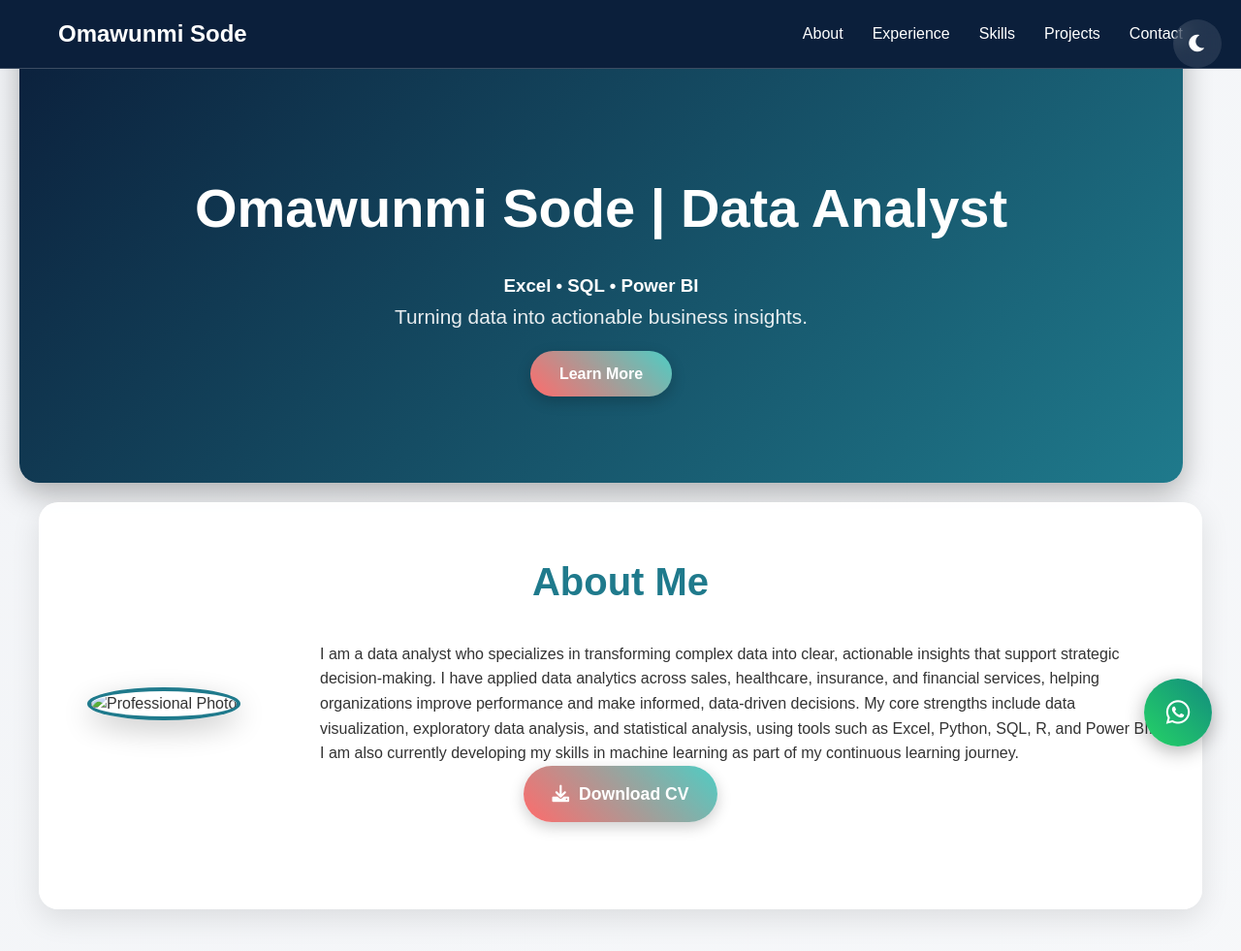
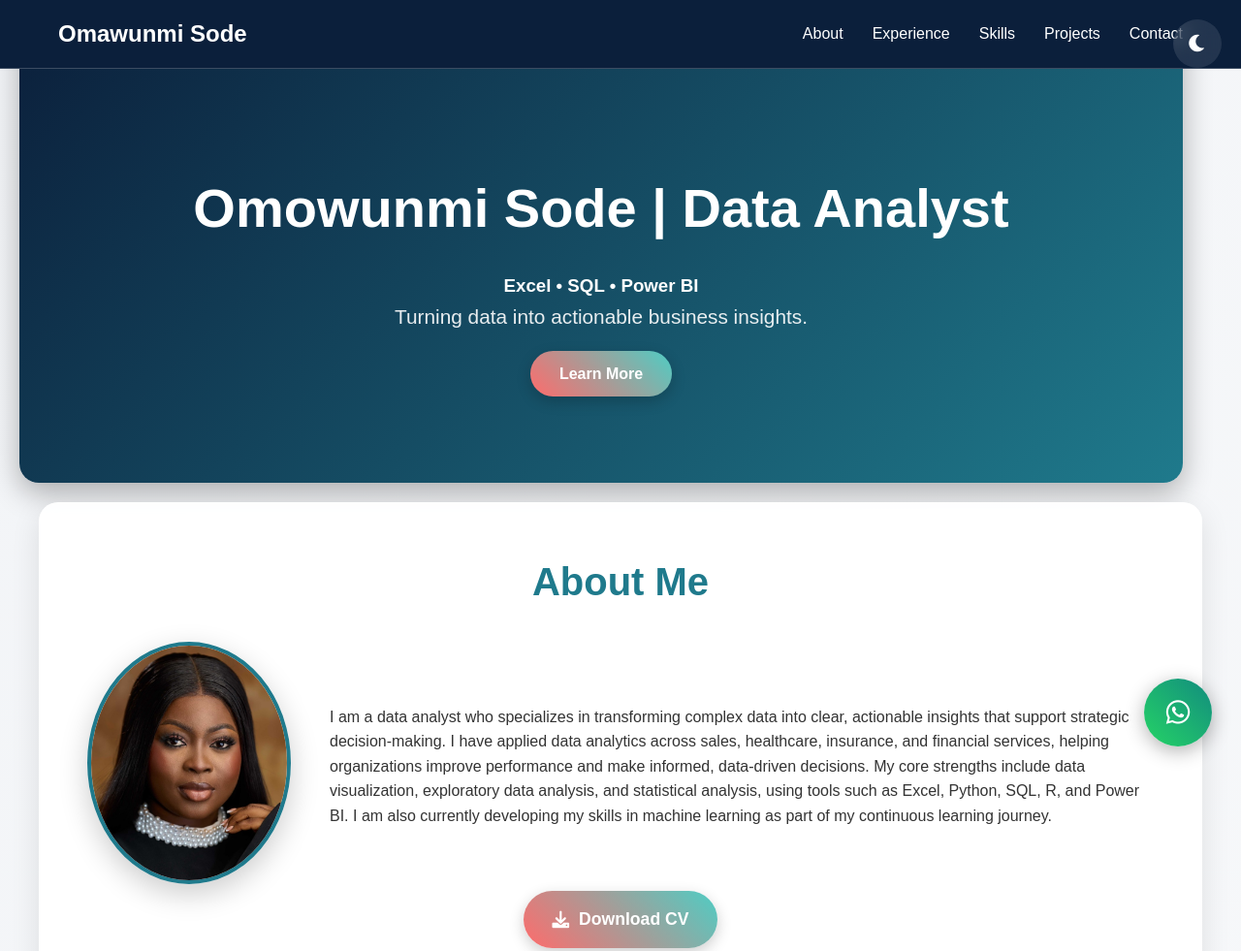
Before and after one commit to Ridwan-the-Analyst/Omawunmi, a plain HTML site: page index.html in a window 1280 px wide. Shown: the top 981 px of the page at 97% size. Drawn offline with Linux system fonts and the light colour scheme.

Commit message:
Update index.html

```diff
--- a/index.html
+++ b/index.html
@@ -3,7 +3,7 @@
 <head>
     <meta charset="UTF-8">
     <meta name="viewport" content="width=device-width, initial-scale=1.0">
-    <title>Omawunmi Sode| Data Analyst</title>
+    <title>Omowunmi Sode| Data Analyst</title>
     <link rel="stylesheet" href="https://cdnjs.cloudflare.com/ajax/libs/font-awesome/6.0.0-beta3/css/all.min.css">
     <style>
         * {
@@ -830,7 +830,7 @@
     </button>
 
     <section id="hero">
-        <h2>Omawunmi Sode | Data Analyst</h2>
+        <h2>Omowunmi Sode | Data Analyst</h2>
         <h3>Excel • SQL • Power BI</h3>
         <p>Turning data into actionable business insights.</p>
         <a href="#about" class="btn">Learn More</a>
@@ -840,7 +840,7 @@
         <h2>About Me</h2>
         <div class="content">
             <div class="photo">
-                <img src="img/" alt="Professional Photo">
+                <img src="img/omowunmi.jpg" alt="Professional Photo">
             </div>
             <div class="text">
                 <p>I am a data analyst who specializes in transforming complex data into clear, actionable insights that support strategic decision-making. I have applied data analytics across sales, healthcare, insurance, and financial services, helping organizations improve performance and make informed, data-driven decisions.
@@ -971,10 +971,10 @@ My core strengths include data visualization, exploratory data analysis, and sta
     <footer>
         <div class="social-icons">
             <a href="https://www.facebook.com" class="social-icon"><i class="fab fa-facebook-f"></i></a>
-            <a href="https://www.linkedin.com/in" class="social-icon"><i class="fab fa-linkedin-in"></i></a>
+            <a href="https://www.linkedin.com/in/omowunmi-sode-17813938b/?utm_source=share&utm_campaign=share_via&utm_content=profile&utm_medium=ios_app" class="social-icon"><i class="fab fa-linkedin-in"></i></a>
             <a href="https://www.instagram.com" class="social-icon"><i class="fab fa-instagram"></i></a>
         </div>
-        <p>&copy; 2026 Omawunmi Sode | Data Analyst & BI Specialist. All rights reserved.</p>
+        <p>&copy; 2026 Omowunmi Sode | Data Analyst & BI Specialist. All rights reserved.</p>
     </footer>
 
     <a href="https://wa.me/2347066455201?text=Hello%20Ridwan,%20I%20would%20like%20to%20discuss%20a%20data%20analysis%20project%20or%20training%20opportunity%20with%20you" class="whatsapp-icon" target="_blank">
```
